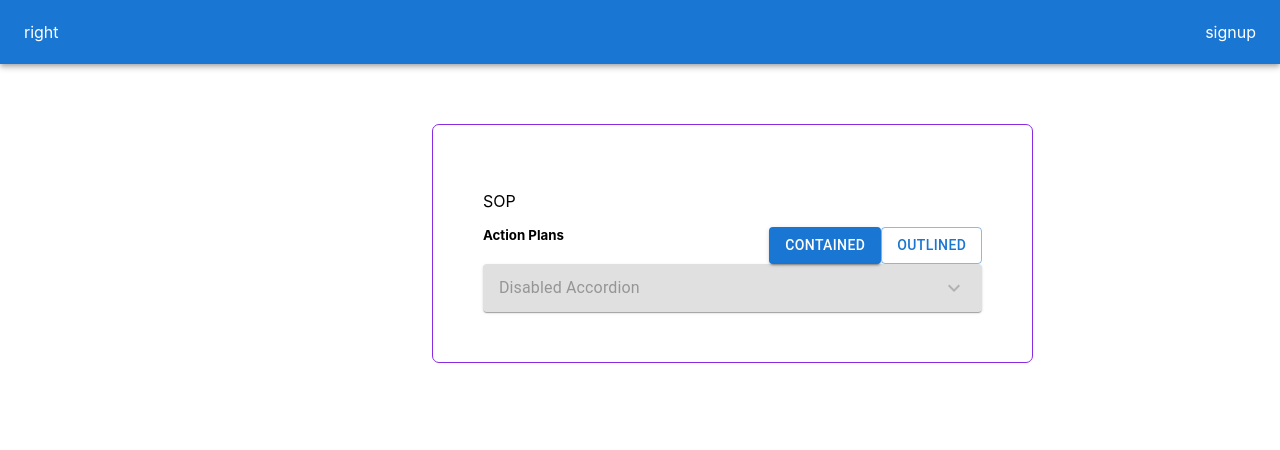
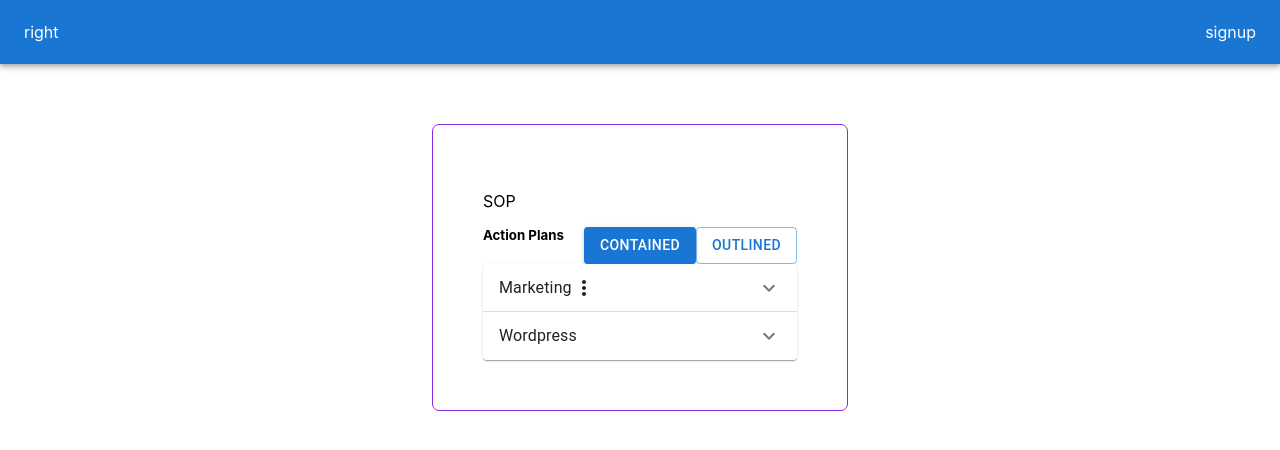
Before and after one commit to Lucky-Yadav/flame-cloud, a React (Create React App) app: page / in a window 1280 px wide. Shown: the top 450 px of the page. Built offline with nearby package versions, Linux system fonts and the light colour scheme.

Commit message:
update app and css

```diff
--- a/src/App.css
+++ b/src/App.css
@@ -10,16 +10,22 @@ h5 {
   display: grid;
   margin-left: auto;
   margin-right: auto;
+  align-items: center;
   justify-content: center;
   padding: 60px;
 }
 .jss1 {
   background-color: #ffffff;
-  width: 120%;
+  width: max-content;
   padding: 50px;
   border: solid 1px blueviolet;
   border-radius: 7px;
 
+}
+.jss2 {
+  display: flex;
+  width: max-content;
+  justify-content: space-between;
 }
 .tab {
   display: flex;
--- a/src/App.js
+++ b/src/App.js
@@ -12,6 +12,7 @@ import AccordionDetails from "@mui/material/AccordionDetails";
 import Typography from "@mui/material/Typography";
 import ExpandMoreIcon from "@mui/icons-material/ExpandMore";
 import Button from "@mui/material/Button";
+import MoreVertIcon from "@mui/icons-material/MoreVert";
 
 function App() {
 
@@ -72,14 +73,55 @@ function App() {
           </div>
           <div className="list">
             <div>
-              <Accordion disabled>
+              <Accordion>
+                <AccordionSummary
+                  expandIcon={
+                    <>
+                      <ExpandMoreIcon />
+                    </>
+                  }
+                  aria-controls="panel1a-content"
+                  id="panel1a-header"
+                > <div className="jss2">
+                    <Typography>Marketing</Typography>
+                  <MoreVertIcon />
+                </div>
+
+                </AccordionSummary>
+                <AccordionDetails>
+                  <Accordion>
+                    <AccordionSummary
+                      expandIcon={<ExpandMoreIcon />}
+                      aria-controls="panel1a-content"
+                      id="panel1a-header"
+                    >
+                      <Typography>MoreVertIcon</Typography>
+                    </AccordionSummary>
+                    <AccordionDetails></AccordionDetails>
+                  </Accordion>
+                  <Accordion>
+                    <AccordionSummary
+                      expandIcon={<ExpandMoreIcon />}
+                      aria-controls="panel1a-content"
+                      id="panel1a-header"
+                    >
+                      <Typography>Marketing</Typography>
+                    </AccordionSummary>
+                    <AccordionDetails></AccordionDetails>
+                  </Accordion>
+                </AccordionDetails>
+              </Accordion>
+              <Accordion>
                 <AccordionSummary
                   expandIcon={<ExpandMoreIcon />}
-                  aria-controls="panel3a-content"
-                  id="panel3a-header"
+                  aria-controls="panel1a-content"
+                  id="panel1a-header"
                 >
-                  <Typography>Disabled Accordion</Typography>
+                  <Typography>Wordpress</Typography>
                 </AccordionSummary>
+                <AccordionDetails>
+                  <Typography></Typography>
+                </AccordionDetails>
               </Accordion>
             </div>
           </div>
```
